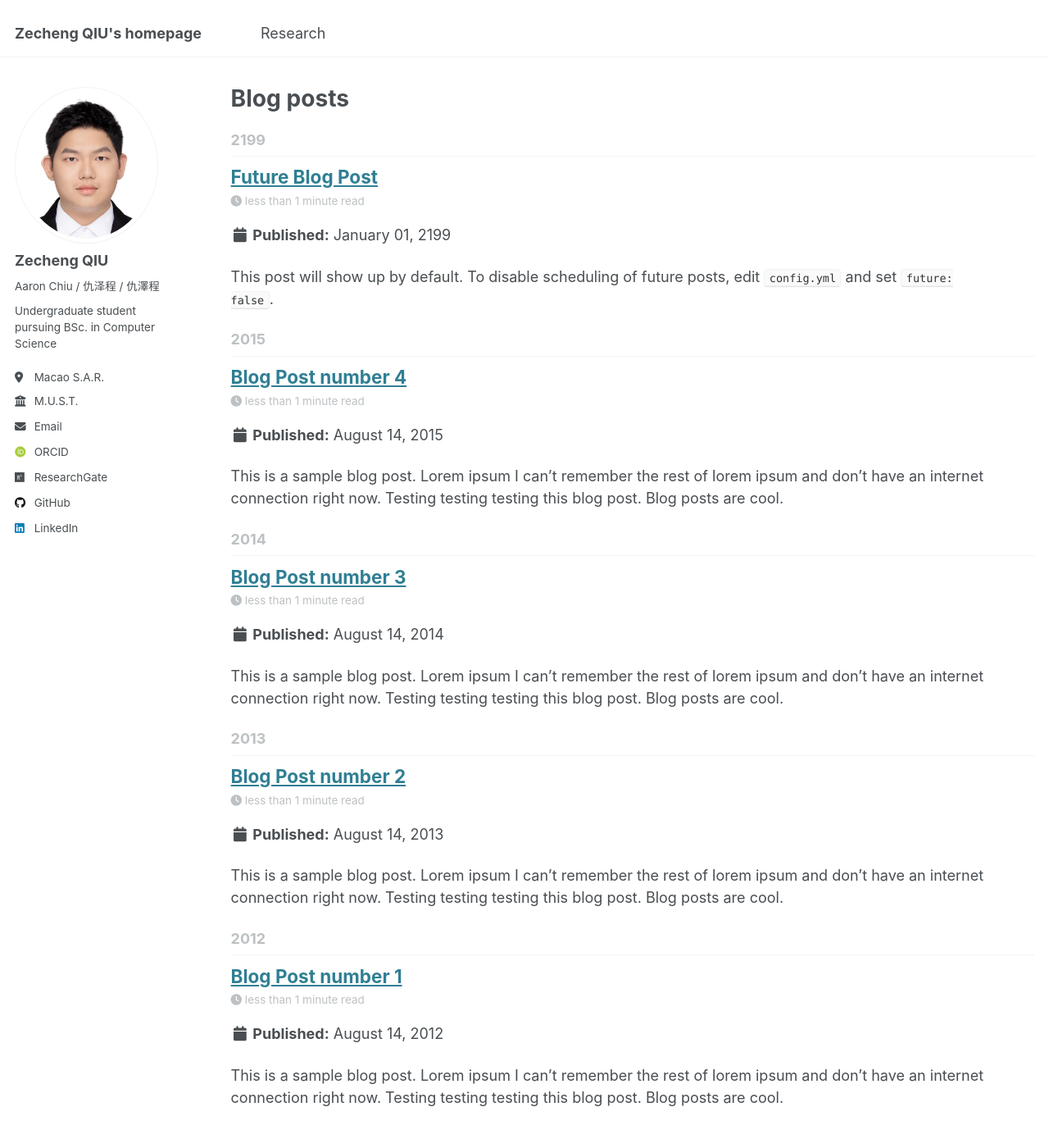
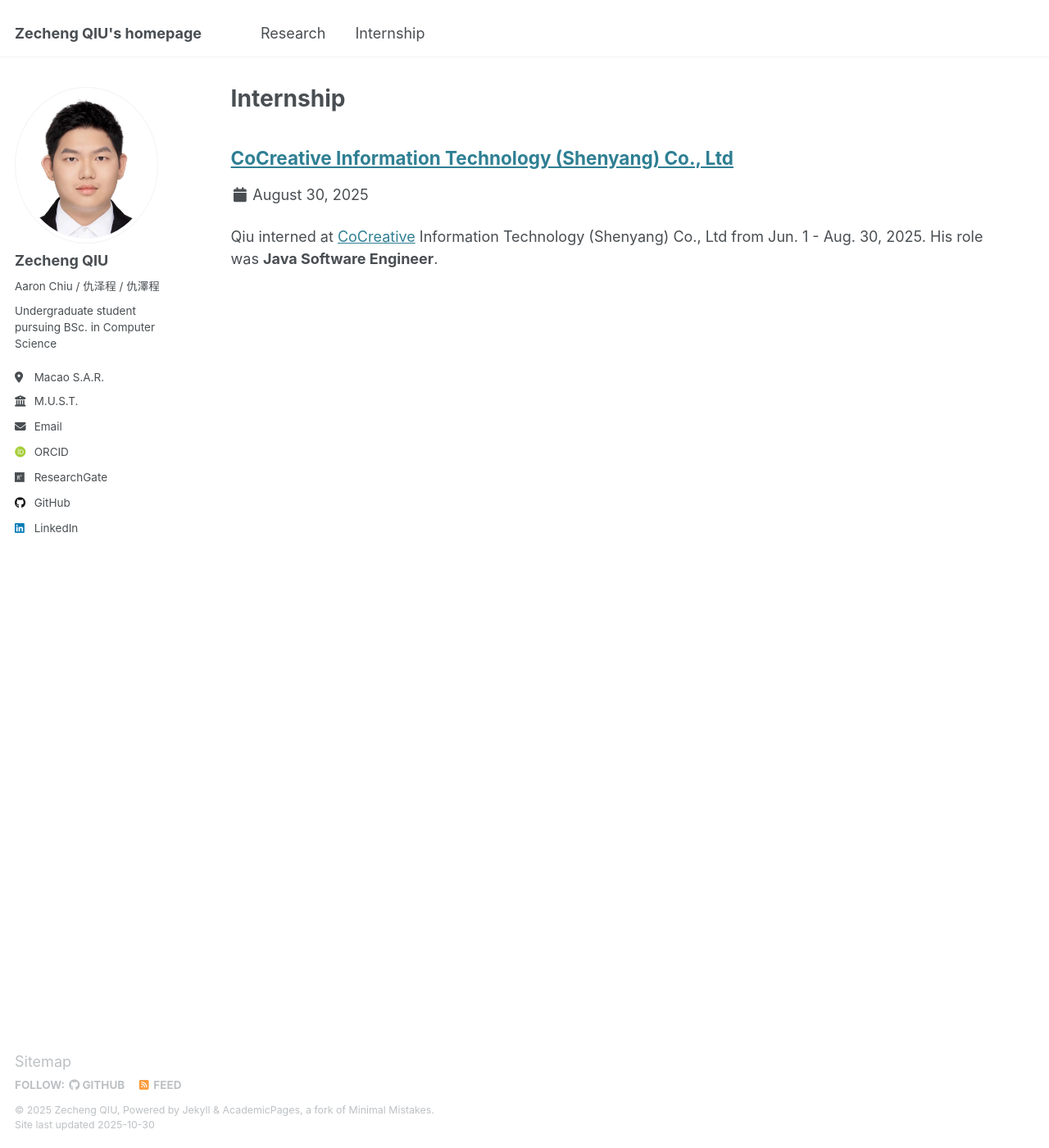
Before and after one commit to aaron-z-chiu/aaron-z-chiu.github.io, a Jekyll site: the page built from _pages/year-archive.html, in a window 1280 px wide and 1400 px high. Shown: the whole window at 82% size. Built offline with Jekyll 4.4.1, drawn with Linux system fonts in a browser that asks for light colours; some web fonts are replaced.

Commit message:
Big Update

```diff
--- a/_data/navigation.yml
+++ b/_data/navigation.yml
@@ -17,8 +17,8 @@ main:
   # - title: "Portfolio"
   #   url: /portfolio/
 
-  # - title: "Blog"
-  #   url: /year-archive/
+  - title: "Internship"
+    url: /internship/
 
   # - title: "CV"
   #   url: /cv/
--- a/_data/ui-text.yml
+++ b/_data/ui-text.yml
@@ -16,7 +16,7 @@ en: &DEFAULT_EN
   meta_label                 :
   tags_label                 : "Tags:"
   categories_label           : "Categories:"
-  date_label                 : "Published:"
+  date_label                 : "" # "Published:"
   comments_label             : "Leave a Comment"
   comments_title             : "Comments"
   more_label                 : "Learn More"
--- a/_includes/archive-single.html
+++ b/_includes/archive-single.html
@@ -35,7 +35,7 @@
     </h2>
 
     {% if post.read_time %}
-      <p class="page__meta"><i class="fa fa-clock" aria-hidden="true"></i> {% include read-time.html %}</p>
+      <!-- <p class="page__meta"><i class="fa fa-clock" aria-hidden="true"></i> {% include read-time.html %}</p> -->
     {% endif %}
 
         {% if post.collection == 'research' %}
@@ -43,7 +43,7 @@
         {% elsif post.collection == 'publications' %}
           <p>Published in <i>{{ post.venue }}</i>, {{ post.date | default: "1900-01-01" | date: "%Y" }} </p>
         {% elsif post.date %}
-         <p class="page__date"><strong><i class="fa fa-fw fa-calendar" aria-hidden="true"></i> {{ site.data.ui-text[site.locale].date_label | default: "Published:" }}</strong> <time datetime="{{ post.date | default: "1900-01-01" | date_to_xmlschema }}">{{ post.date | default: "1900-01-01" | date: "%B %d, %Y" }}</time></p>
+         <p class="page__date"><strong><i class="fa fa-fw fa-calendar" aria-hidden="true"></i> {{ site.data.ui-text[site.locale].date_label | default: "" }}</strong> <time datetime="{{ post.date | default: "1900-01-01" | date_to_xmlschema }}">{{ post.date | default: "1900-01-01" | date: "%B %d, %Y" }}</time></p>
         {% endif %}
 
     {% if post.excerpt and site.read_more != 'enabled' %}
--- a/_layouts/single.html
+++ b/_layouts/single.html
@@ -28,10 +28,10 @@ layout: default
         <header>
           {% if page.title %}<h1 class="page__title" itemprop="headline">{{ page.title | markdownify | remove: "<p>" | remove: "</p>" }}</h1>{% endif %}
           {% if page.read_time %}
-            <p class="page__meta"><i class="fa fa-clock" aria-hidden="true"></i> {% include read-time.html %}</p>
+            <!-- <p class="page__meta"><i class="fa fa-clock" aria-hidden="true"></i> {% include read-time.html %}</p> -->
           {% endif %}
         {% if page.modified %}
-          <p class="page__date"><strong><i class="fa fa-fw fa-calendar" aria-hidden="true"></i> {{ site.data.ui-text[site.locale].date_label | default: "Published:" }}</strong> <time datetime="{{ page.modified | date: "%Y-%m-%d" }}">{{ page.modified | date: "%B %d, %Y" }}</time></p>
+          <p class="page__date"><strong><i class="fa fa-fw fa-calendar" aria-hidden="true"></i> {{ site.data.ui-text[site.locale].date_label | default: "" }}</strong> <time datetime="{{ page.modified | date: "%Y-%m-%d" }}">{{ page.modified | date: "%B %d, %Y" }}</time></p>
         {% endif %}
 
         {% if page.collection == 'research' %}
@@ -39,7 +39,7 @@ layout: default
         {% elsif page.venue and page.date %}
           <p>Published in <i>{{ page.venue }}</i>, {{ page.date | default: "1900-01-01" | date: "%Y" }} </p>
         {% elsif page.date %}
-          <p class="page__date"><strong><i class="fa fa-fw fa-calendar" aria-hidden="true"></i> {{ site.data.ui-text[site.locale].date_label | default: "Published:" }}</strong> <time datetime="{{ page.date | date_to_xmlschema }}">{{ page.date | default: "1900-01-01" | date: "%B %d, %Y" }}</time></p>
+          <p class="page__date"><strong><i class="fa fa-fw fa-calendar" aria-hidden="true"></i> {{ site.data.ui-text[site.locale].date_label | default: "" }}</strong> <time datetime="{{ page.date | date_to_xmlschema }}">{{ page.date | default: "1900-01-01" | date: "%B %d, %Y" }}</time></p>
         {% endif %}
         </header>
       {% endunless %}
--- a/_pages/year-archive.html
+++ b/_pages/year-archive.html
@@ -1,7 +1,7 @@
 ---
 layout: archive
-permalink: /year-archive/
-title: "Blog posts"
+permalink: /internship/
+title: "Internship"
 author_profile: true
 redirect_from:
   - /wordpress/blog-posts/
@@ -12,7 +12,7 @@ redirect_from:
 {% for post in site.posts %}
   {% capture year %}{{ post.date | date: '%Y' }}{% endcapture %}
   {% if year != written_year %}
-    <h2 id="{{ year | slugify }}" class="archive__subtitle">{{ year }}</h2>
+    <!-- <h2 id="{{ year | slugify }}" class="archive__subtitle">{{ year }}</h2> -->
     {% capture written_year %}{{ year }}{% endcapture %}
   {% endif %}
   {% include archive-single.html %}
--- a/_posts/2012-08-14-blog-post-1.md
+++ /dev/null
@@ -1,18 +0,0 @@
----
-title: 'Blog Post number 1'
-date: 2012-08-14
-permalink: /blog-post-1/
-tags:
-
----
-
-This is a sample blog post. Lorem ipsum I can't remember the rest of lorem ipsum and don't have an internet connection right now. Testing testing testing this blog post. Blog posts are cool.
-
-Headings are cool
-======
-
-You can have many headings
-======
-
-Aren't headings cool?
-------
--- a/_posts/2013-08-14-blog-post-2.md
+++ /dev/null
@@ -1,20 +0,0 @@
----
-title: 'Blog Post number 2'
-date: 2013-08-14
-permalink: /posts/2013/08/blog-post-2/
-tags:
-  - cool posts
-  - category1
-  - category2
----
-
-This is a sample blog post. Lorem ipsum I can't remember the rest of lorem ipsum and don't have an internet connection right now. Testing testing testing this blog post. Blog posts are cool.
-
-Headings are cool
-======
-
-You can have many headings
-======
-
-Aren't headings cool?
-------
--- a/_posts/2014-08-14-blog-post-3.md
+++ /dev/null
@@ -1,20 +0,0 @@
----
-title: 'Blog Post number 3'
-date: 2014-08-14
-permalink: /posts/2014/08/blog-post-3/
-tags:
-  - cool posts
-  - category1
-  - category2
----
-
-This is a sample blog post. Lorem ipsum I can't remember the rest of lorem ipsum and don't have an internet connection right now. Testing testing testing this blog post. Blog posts are cool.
-
-Headings are cool
-======
-
-You can have many headings
-======
-
-Aren't headings cool?
-------
--- /dev/null
+++ b/_posts/2025-08-30-blog-post-1.md
@@ -0,0 +1,15 @@
+---
+title: 'CoCreative Information Technology (Shenyang) Co., Ltd'
+date: Aug. 30, 2025
+permalink: /internship/cocreative/
+tags:
+
+---
+
+Qiu interned at [CoCreative](https://www.cncsys.com.cn) Information Technology (Shenyang) Co., Ltd from Jun. 1 - Aug. 30, 2025. His role was **Java Software Engineer**.
+
+
+His main Duties includes:
+* Developed and maintained software functions using Java and JavaWeb technologies.
+* Performed SQL query optimization and project performance optimization.
+* Wrote code and contributed to the development of company software projects.
--- a/_posts/2199-01-01-future-post.md
+++ /dev/null
@@ -1,11 +0,0 @@
----
-title: 'Future Blog Post'
-date: 2199-01-01
-permalink: /posts/2012/08/blog-post-4/
-tags:
-  - cool posts
-  - category1
-  - category2
----
-
-This post will show up by default. To disable scheduling of future posts, edit `config.yml` and set `future: false`.
```
Also changed, not shown: _includes/archive-single-intern-cv.html (added, +48 -0 lines), _pages/about.md (+11 -17 lines), _posts/2015-08-14-blog-post-4.md (deleted, +0 -20 lines).
